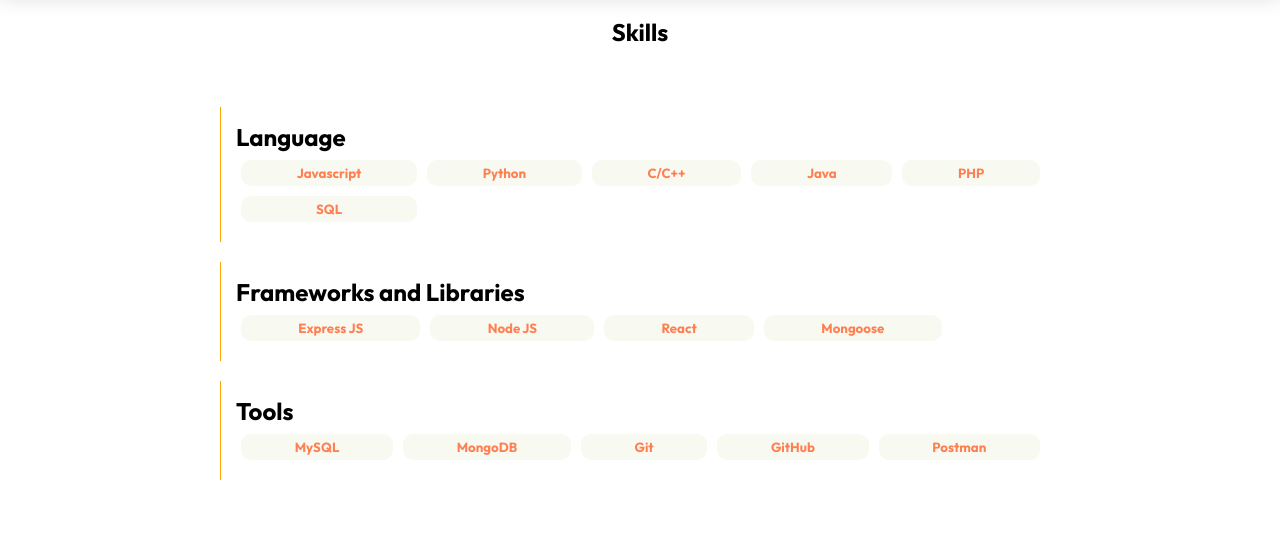
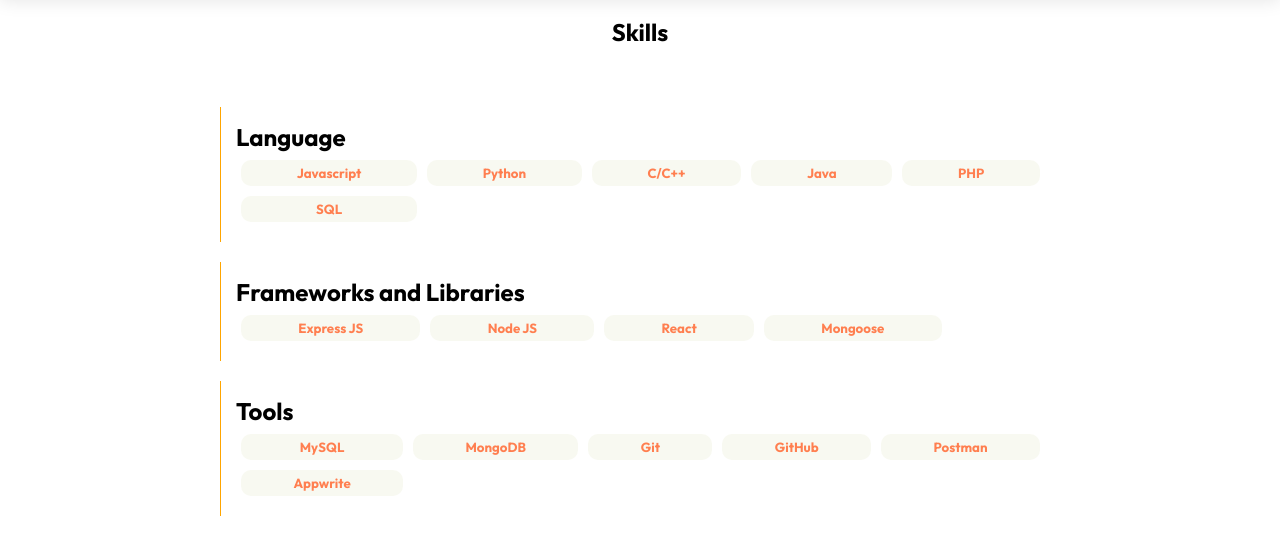
Before and after one commit to aryaabhi023/myPortfolio, a plain HTML site: page skills.html in a window 1280 px wide. Shown: the part 78-622 px from the top of the page. Drawn offline with nearby package versions, Linux system fonts and the light colour scheme.

Commit message:
Adding new changes

```diff
--- a/skills.html
+++ b/skills.html
@@ -78,6 +78,7 @@
             <h5>Git</h5>
             <h5>GitHub</h5>
             <h5>Postman</h5>
+            <h5>Appwrite</h5>
           </div>
         </div>
       </div>
```
